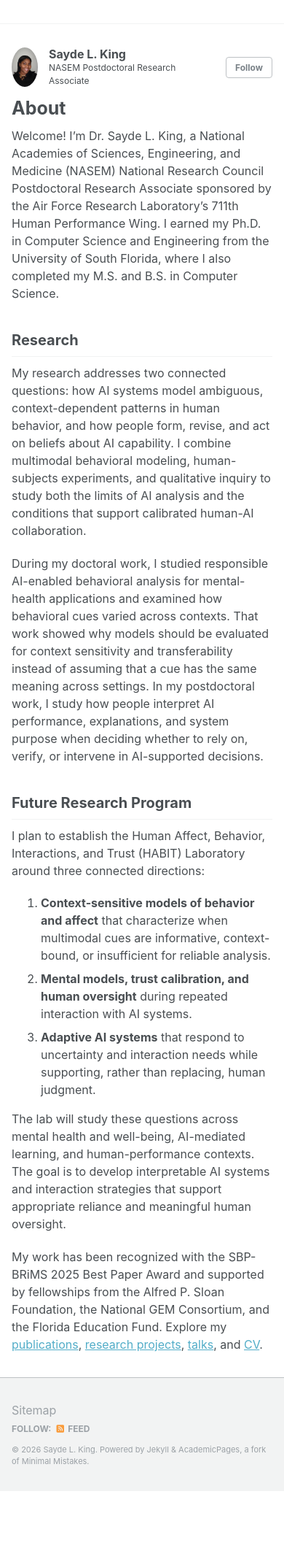
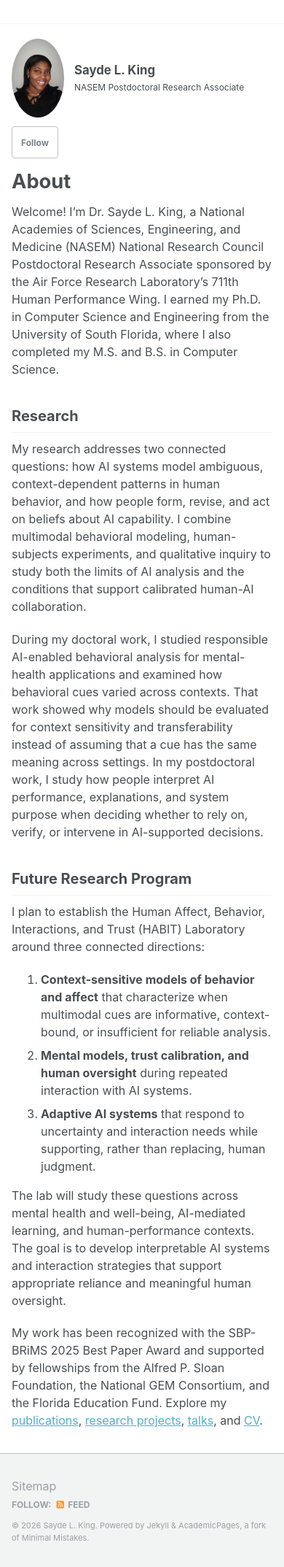
Before and after one commit to saydeking/saydeking.github.io, a Jekyll site: the page built from _pages/about.md, in a window 390 px wide. Shown: the whole page at 73% size. Built offline with Jekyll 4.4.1, drawn with Linux system fonts in a browser that asks for light colours; before the commit the page ends 2043 px from its top, so only the background shows below that.

Commit message:
Improve portfolio layout on mobile screens

```diff
--- a/assets/css/main.scss
+++ b/assets/css/main.scss
@@ -45,3 +45,130 @@
   white-space: normal;
   overflow-wrap: anywhere;
 }
+
+/* Give the portfolio a deliberate single-column layout on phones. */
+@media (max-width: 600px) {
+  html {
+    -webkit-text-size-adjust: 100%;
+  }
+
+  #main {
+    margin-top: 1.25em;
+    padding-left: 1rem;
+    padding-right: 1rem;
+  }
+
+  .greedy-nav {
+    min-width: 0;
+  }
+
+  .greedy-nav .visible-links {
+    max-width: calc(100% - 3rem);
+  }
+
+  .greedy-nav .visible-links a {
+    margin-left: 0.5rem;
+    margin-right: 0.5rem;
+  }
+
+  .sidebar [itemscope][itemtype="http://schema.org/Person"] {
+    display: grid;
+    grid-template-columns: 4.5rem minmax(0, 1fr);
+    align-items: center;
+    column-gap: 0.875rem;
+    row-gap: 0.75rem;
+    min-width: 0;
+  }
+
+  .sidebar .author__avatar {
+    display: block;
+    width: 4.5rem;
+    min-width: 0;
+  }
+
+  .sidebar .author__avatar img {
+    display: block;
+    width: 4.5rem;
+    max-width: 100%;
+    height: auto;
+    padding: 0;
+    border: 0;
+  }
+
+  .sidebar .author__content {
+    display: block;
+    min-width: 0;
+    padding: 0;
+    line-height: 1.35;
+  }
+
+  .sidebar .author__name {
+    margin: 0 0 0.35rem;
+    font-size: 1.05rem;
+    line-height: 1.2;
+    overflow-wrap: anywhere;
+  }
+
+  .sidebar .author__bio {
+    margin: 0;
+    line-height: 1.35;
+    overflow-wrap: anywhere;
+  }
+
+  .sidebar .author__urls-wrapper {
+    display: block;
+    grid-column: 1 / -1;
+    min-width: 0;
+  }
+
+  .sidebar .author__urls-wrapper button {
+    min-height: 44px;
+  }
+
+  .sidebar .author__urls {
+    left: 0;
+    right: auto;
+    width: max-content;
+    max-width: 100%;
+    box-sizing: border-box;
+  }
+
+  .sidebar .author__urls li,
+  .sidebar .author__urls a {
+    min-width: 0;
+    white-space: normal;
+    overflow-wrap: anywhere;
+  }
+
+  .page__title {
+    font-size: clamp(1.6rem, 7vw, 2.2rem);
+    line-height: 1.15;
+    overflow-wrap: anywhere;
+  }
+
+  .page__content {
+    min-width: 0;
+    overflow-wrap: break-word;
+  }
+
+  .page__content a {
+    overflow-wrap: anywhere;
+  }
+
+  .page__content img,
+  .page__content video,
+  .page__content iframe {
+    max-width: 100%;
+  }
+
+  .page__content table {
+    display: block;
+    width: 100%;
+    max-width: 100%;
+    overflow-x: auto;
+  }
+
+  .page__content blockquote {
+    margin-right: 0;
+  }
+}
```
